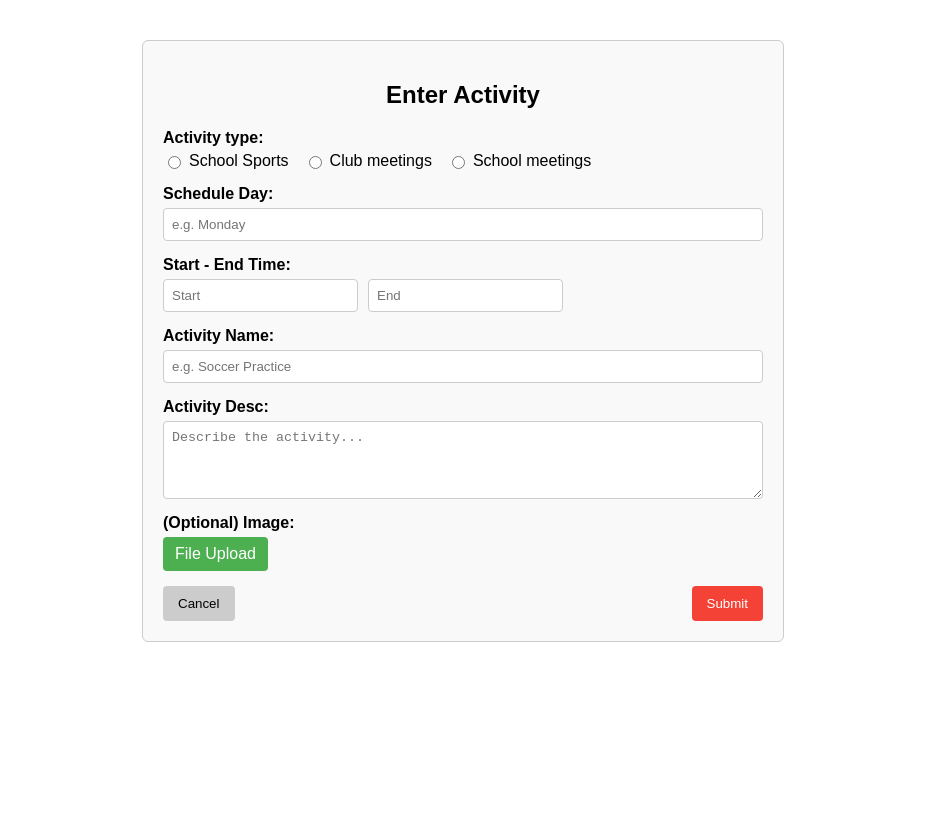
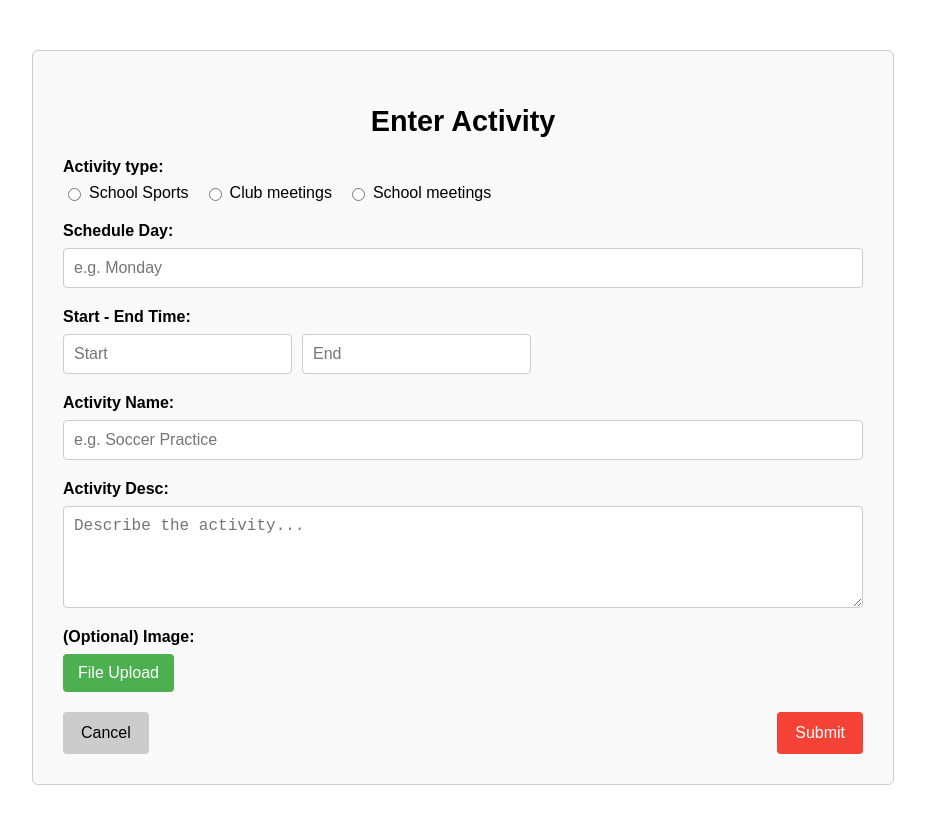
Before and after one commit to NCHS-Software-Engineering/Css-SlideCentral, a React (Create React App) app in the folder client/: page /activities in a window 1280 px wide. Shown: the top 824 px of the page, without its empty margins (177-1102 px from the left). Before the commit the page ends 800 px from the top, so only its background shows below. Built offline with nearby package versions, Linux system fonts and the light colour scheme.

Commit message:
fixed the size on the activities form

```diff
--- a/client/src/pages/activitiesform.js
+++ b/client/src/pages/activitiesform.js
@@ -138,7 +138,7 @@ function ActivitiesForm() {
           <textarea
             value={activityDesc}
             onChange={(e) => setActivityDesc(e.target.value)}
-            style={{ ...styles.input, height: '60px' }}
+            style={{ ...styles.input, height: '80px' }}
             placeholder="Describe the activity..."
           />
         </div>
@@ -173,12 +173,12 @@ function ActivitiesForm() {
   );
 }
 
-// Inline styles (optional; you can move them to a CSS file if you prefer)
+// Inline styles
 const styles = {
   container: {
-    maxWidth: '600px',
-    margin: '40px auto',
-    padding: '20px',
+    maxWidth: '800px',        // <-- Increased width
+    margin: '50px auto',      // <-- Adjust margin to suit your needs
+    padding: '30px',          // <-- Increased padding for a bigger feel
     border: '1px solid #ccc',
     borderRadius: '6px',
     backgroundColor: '#f9f9f9',
@@ -187,24 +187,27 @@ const styles = {
   header: {
     marginBottom: '20px',
     textAlign: 'center',
+    fontSize: '1.8rem',       // <-- Larger font for the heading
   },
   form: {
     display: 'flex',
     flexDirection: 'column',
-    gap: '15px',
+    gap: '20px',              // <-- Increase the gap for spacing
   },
   fieldGroup: {
     display: 'flex',
     flexDirection: 'column',
   },
   label: {
-    marginBottom: '5px',
+    marginBottom: '8px',
     fontWeight: 'bold',
+    fontSize: '1rem',         // <-- Increase label font size
   },
   input: {
-    padding: '8px',
+    padding: '10px',
     borderRadius: '4px',
     border: '1px solid #ccc',
+    fontSize: '1rem',         // <-- Increase input font size
   },
   radioGroup: {
     display: 'flex',
@@ -214,14 +217,16 @@ const styles = {
     display: 'flex',
     alignItems: 'center',
     gap: '5px',
+    fontSize: '1rem',         // <-- Increase radio label font size
   },
   uploadButton: {
-    padding: '8px 12px',
+    padding: '10px 15px',
     backgroundColor: '#4CAF50',
     color: '#fff',
     borderRadius: '4px',
     cursor: 'pointer',
     textAlign: 'center',
+    fontSize: '1rem',         // <-- Increase button font size
   },
   buttonContainer: {
     display: 'flex',
@@ -231,17 +236,19 @@ const styles = {
     backgroundColor: '#ccc',
     color: '#000',
     border: 'none',
-    padding: '10px 15px',
+    padding: '12px 18px',
     borderRadius: '4px',
     cursor: 'pointer',
+    fontSize: '1rem',
   },
   submitButton: {
     backgroundColor: '#f44336',
     color: '#fff',
     border: 'none',
-    padding: '10px 15px',
+    padding: '12px 18px',
     borderRadius: '4px',
     cursor: 'pointer',
+    fontSize: '1rem',
   },
 };
 
```
Also changed, not shown: package.json (added, +11 -0 lines), client/src/pages/Home.js (line endings or trailing spaces).
